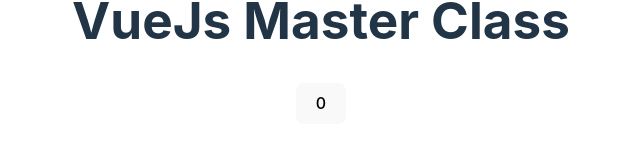
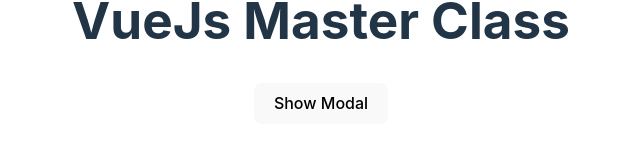
Before and after one commit to Nurunnahar1/vue.js, a Vue app in the folder another-class/vue_3/: page / in a window 1280 px wide. Shown: the part 359-506 px from the top of the page, without its empty margins (319-959 px from the left). Built offline with nearby package versions, Linux system fonts and the light colour scheme.

Commit message:
Teleport template

```diff
--- a/another-class/vue_3/src/App.vue
+++ b/another-class/vue_3/src/App.vue
@@ -1,23 +1,22 @@
 <template>
   <h1>{{ title }}</h1>
-  <button id="counter" @click="increment">{{ count }}</button>
+  <div class="">
+    <button @click="showModal = true">Show Modal</button>
+
+    <Teleport to="body">
+      <div v-if="showModal" class="modal">
+        <p>
+          Lorem ipsum dolor sit amet consectetur adipisicing elit. Saepe, atque?
+        </p>
+        <button @click="showModal = false">Close</button>
+      </div>
+    </Teleport>
+  </div>
 </template>
 
 <script setup>
 import { ref, nextTick } from "vue";
+let title = ref("VueJs Master Class");
 
-let title = ref("VueJs Master Class");
-const count = ref(0);
-
-const increment = async() => {
-  count.value++;
-
-  //dom update before state
-  console.log(document.getElementById("counter").textContent);
-
-  await nextTick();
-
-  //after updated dom
-  console.log(document.getElementById("counter").textContent);
- }
+const showModal = ref(false);
 </script>
```
